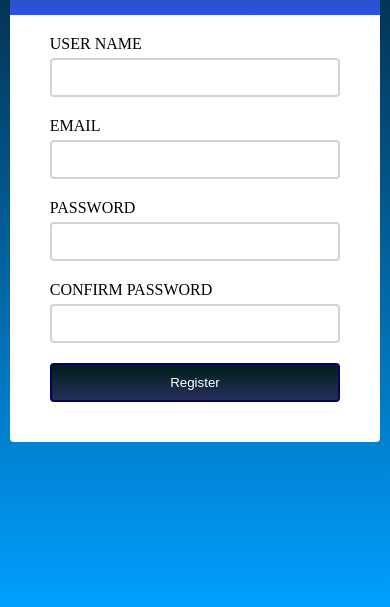
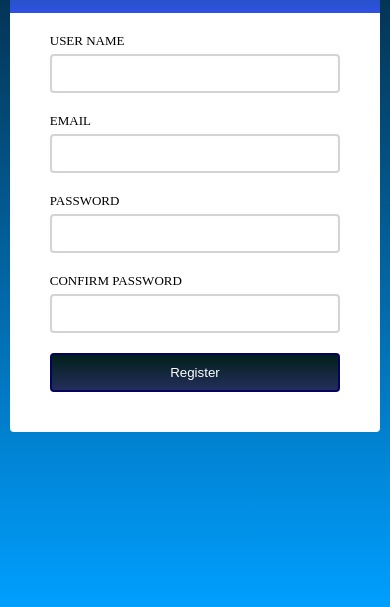
Before and after one commit to AbhiGithub4u/Javascript-form-validation, a plain HTML site: page index.html in a window 390 px wide. Shown: the part 237-844 px from the top of the page. Drawn offline with Linux system fonts and the light colour scheme.

Commit message:
Update Style.css

```diff
--- a/Style.css
+++ b/Style.css
@@ -67,6 +67,12 @@ button{
     .container{
         width: calc(100vw - 5vw);
         max-width: 100%;
+
     }
 
 }
+@media (max-width:420px) {
+    .container{
+       font-size:small;
+        }
+    }
```
